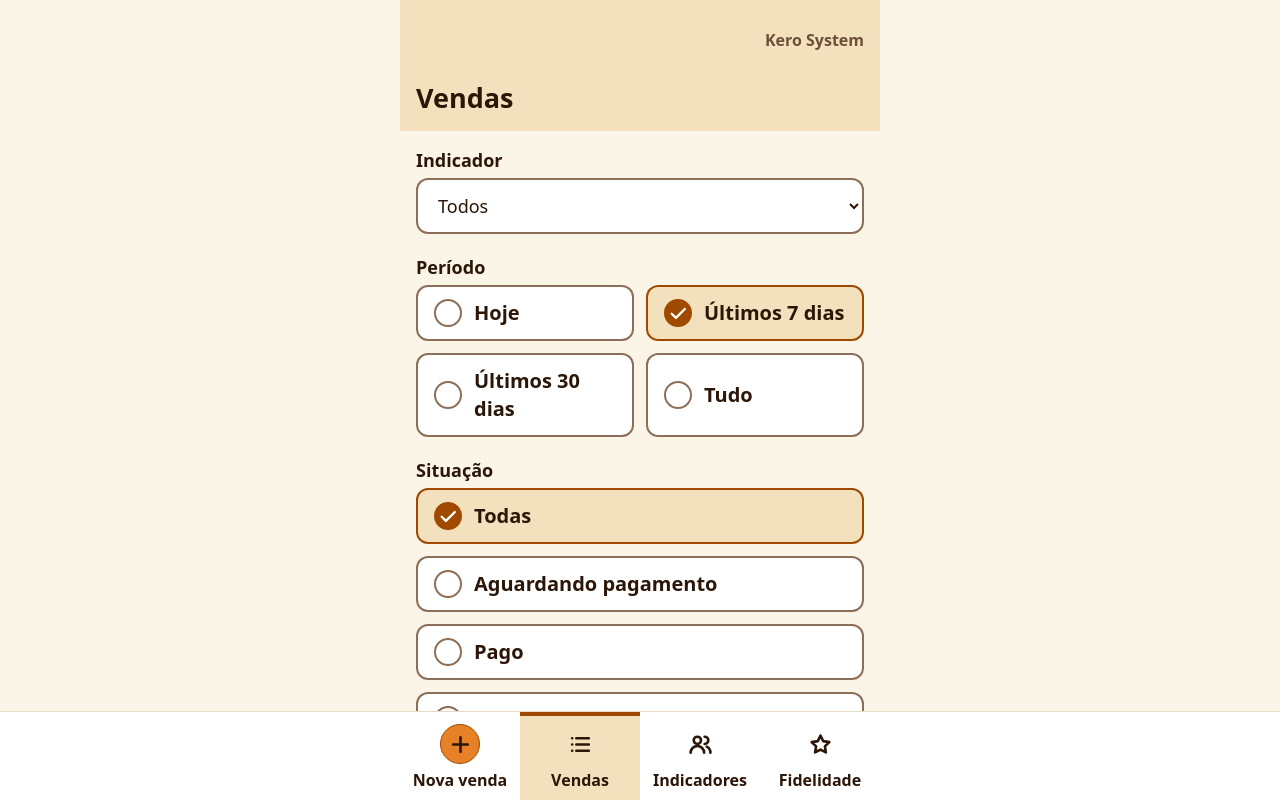
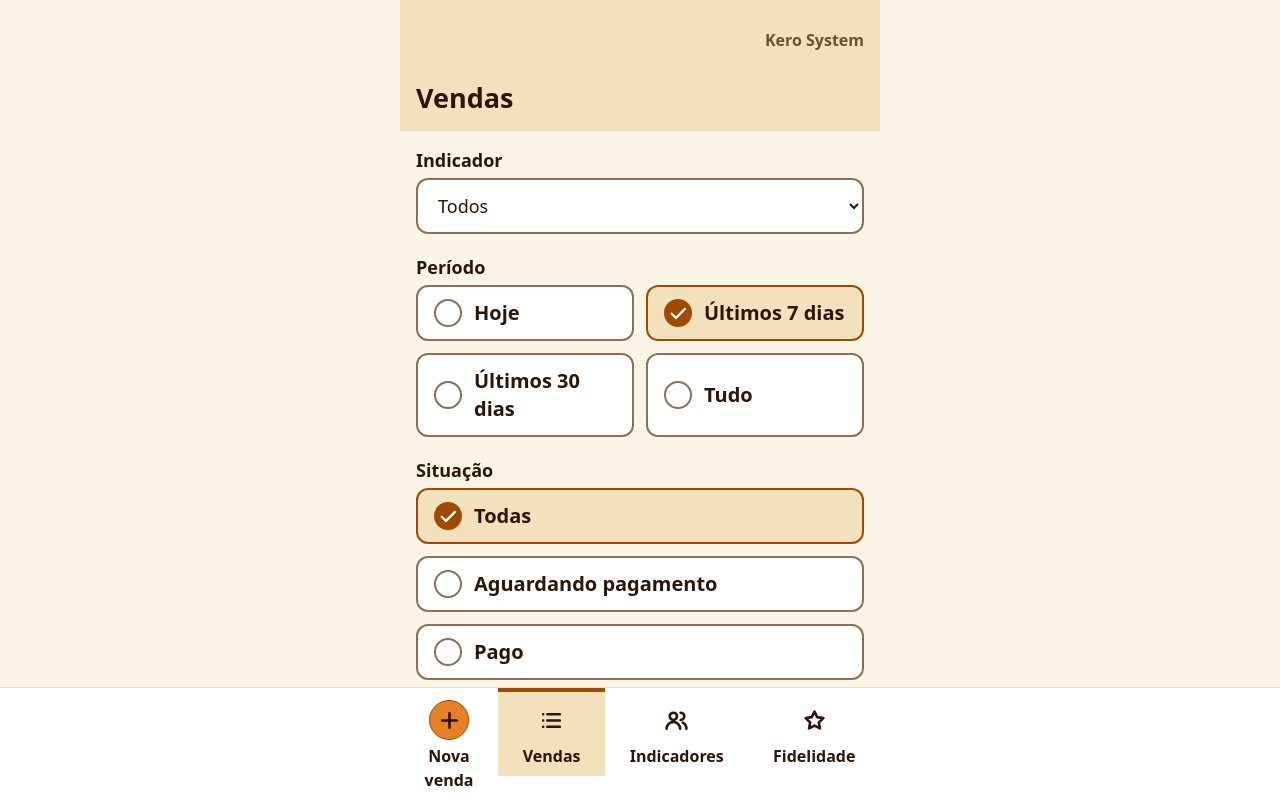
Before and after one commit to marc-alves/kerosytem, a Next.js app: page /vendas in a window 1280 px wide. Built offline with nearby package versions, Linux system fonts and the light colour scheme.

Commit message:
Navegação de 4 destinos sem cortar com a fonte do sistema aumentada
Cada item parte da largura da palavra mais longa; sem espaço, a barra
passa para duas linhas em vez de rolar a tela para o lado.

Co-Authored-By: Claude Opus 5.5 <noreply@anthropic.com>

```diff
--- a/components/itens-navegacao.tsx
+++ b/components/itens-navegacao.tsx
@@ -18,19 +18,21 @@ const nomes = Object.fromEntries(DESTINOS.map((d) => [d.href, d.nome])) as Recor
 /** Itens dos módulos ativos, com o destino atual marcado; `atual = null` não marca nenhum. */
 export function Itens({ destinos, atual }: { destinos: readonly Destino[]; atual: Destino | null }) {
   return (
-    // Colunas iguais, mas nenhuma menor que a palavra mais longa ("Indicadores" em 360px com 4 destinos).
-    <ul className="mx-auto flex min-h-18 max-w-app">
+    // Cada item parte da largura da sua palavra mais longa e divide o resto: em 360px os 4 cabem
+    // numa linha sem quebrar palavra; com a fonte do sistema aumentada, a barra vai para duas
+    // linhas em vez de cortar ou empurrar a tela para o lado.
+    <ul className="mx-auto flex min-h-18 max-w-app flex-wrap">
       {destinos.map((href) => {
         const nome = nomes[href];
         const marcado = href === atual;
         const destaque = href === "/vendas/nova";
         return (
-          <li key={href} className="flex-1 basis-0">
+          <li key={href} className="[flex:1_0_min-content]">
             <Link
               href={href}
               aria-current={marcado ? "page" : undefined}
               className={
-                "flex min-h-18 flex-col items-center justify-center gap-1 border-t-4 px-1 py-2 text-center text-pequeno break-words " +
+                "flex min-h-18 flex-col items-center justify-center gap-1 border-t-4 px-1 py-2 text-center text-pequeno " +
                 "focus-visible:outline-3 focus-visible:-outline-offset-4 focus-visible:outline-laranja-escuro " +
                 (marcado ? "border-laranja-escuro bg-creme font-bold" : "border-transparent font-semibold")
               }
```
